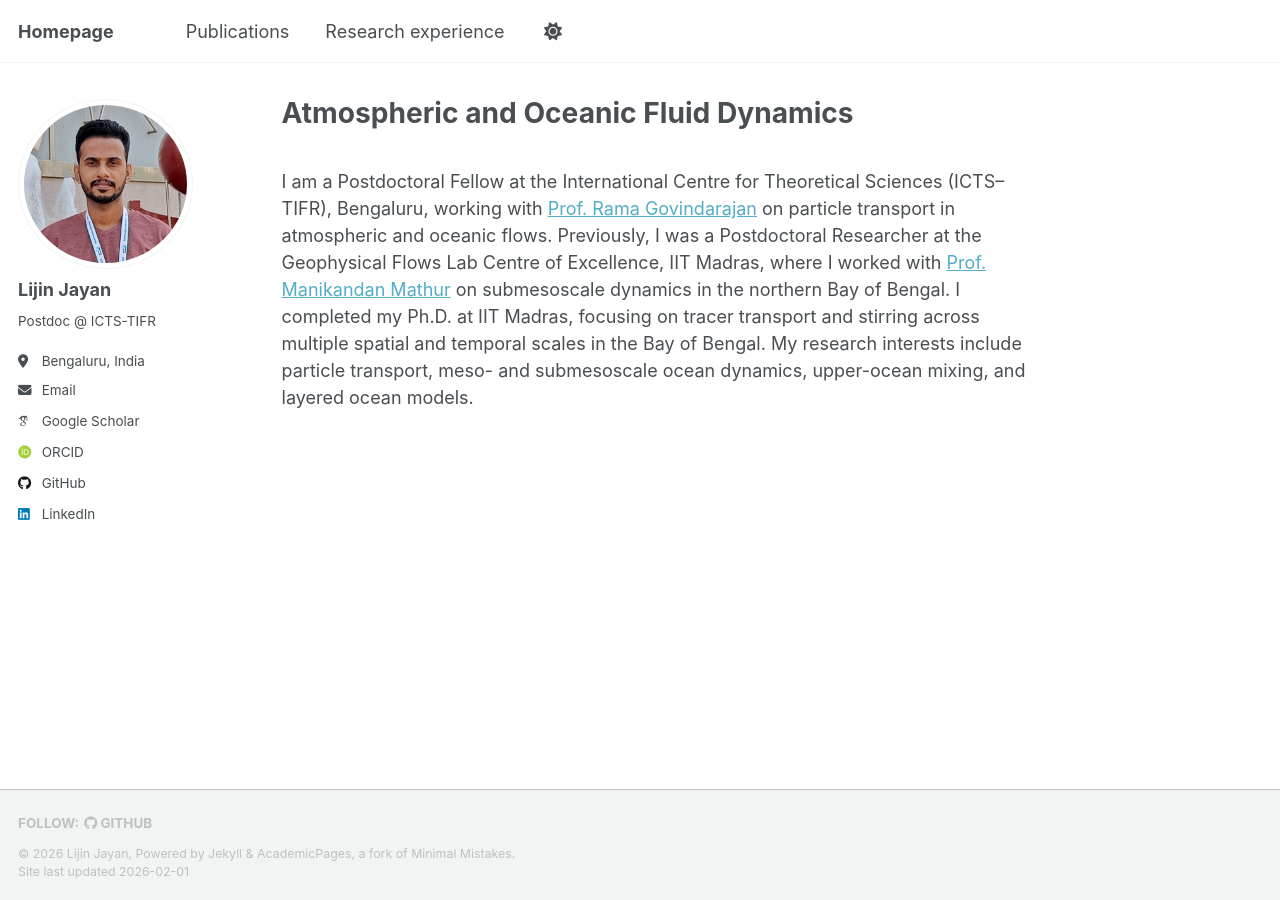
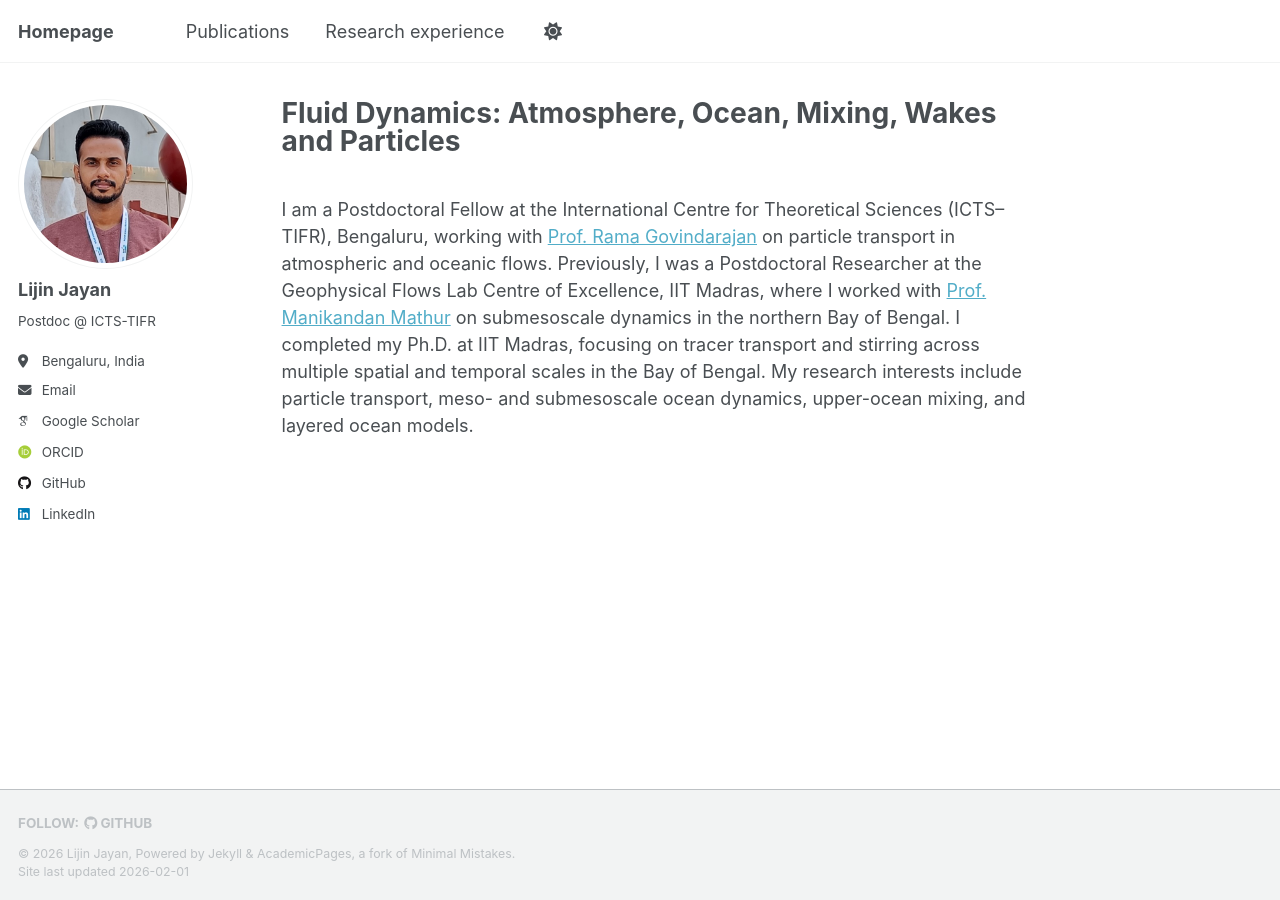
Before and after one commit to ljayan/ljayan.github.io, a Jekyll site: the page built from _pages/about.md, in a window 1280 px wide. Built offline with Jekyll 4.4.1, drawn with Linux system fonts in a browser that asks for light colours; some web fonts are replaced.

Commit message:
Update about.md

```diff
--- a/_pages/about.md
+++ b/_pages/about.md
@@ -1,6 +1,6 @@
 ---
 permalink: /
-title: "Atmospheric and Oceanic Fluid Dynamics"
+title: "Fluid Dynamics: Atmosphere, Ocean, Mixing, Wakes and Particles"
 author_profile: true
 redirect_from:
   - /about/
```
